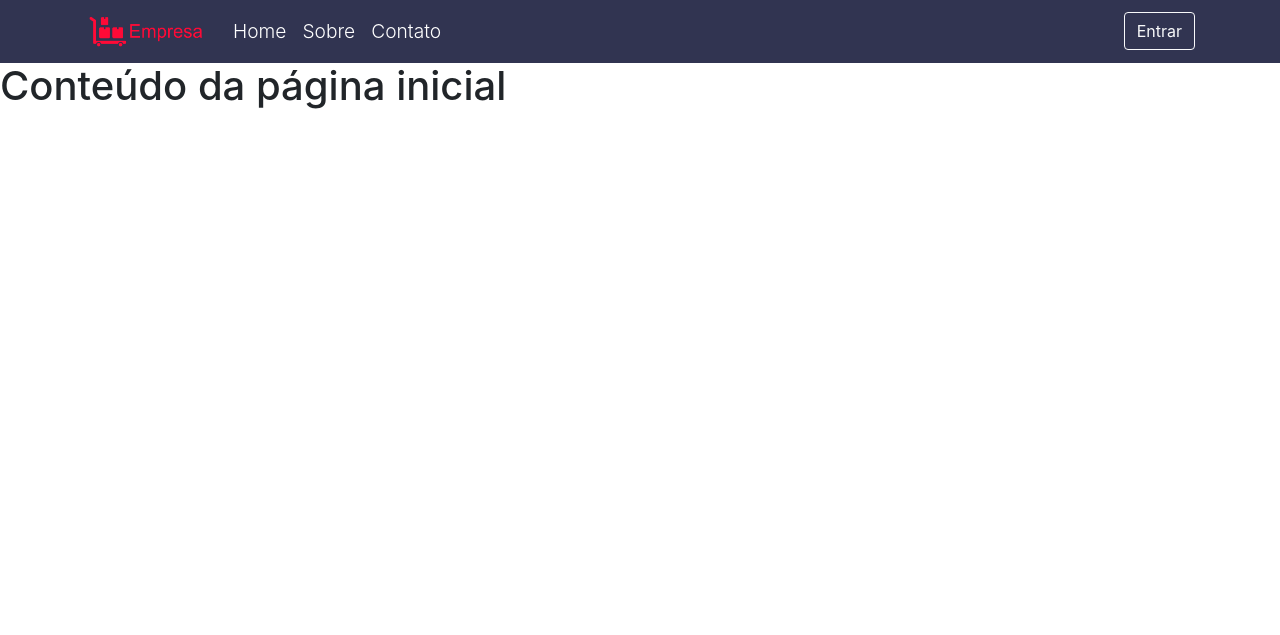
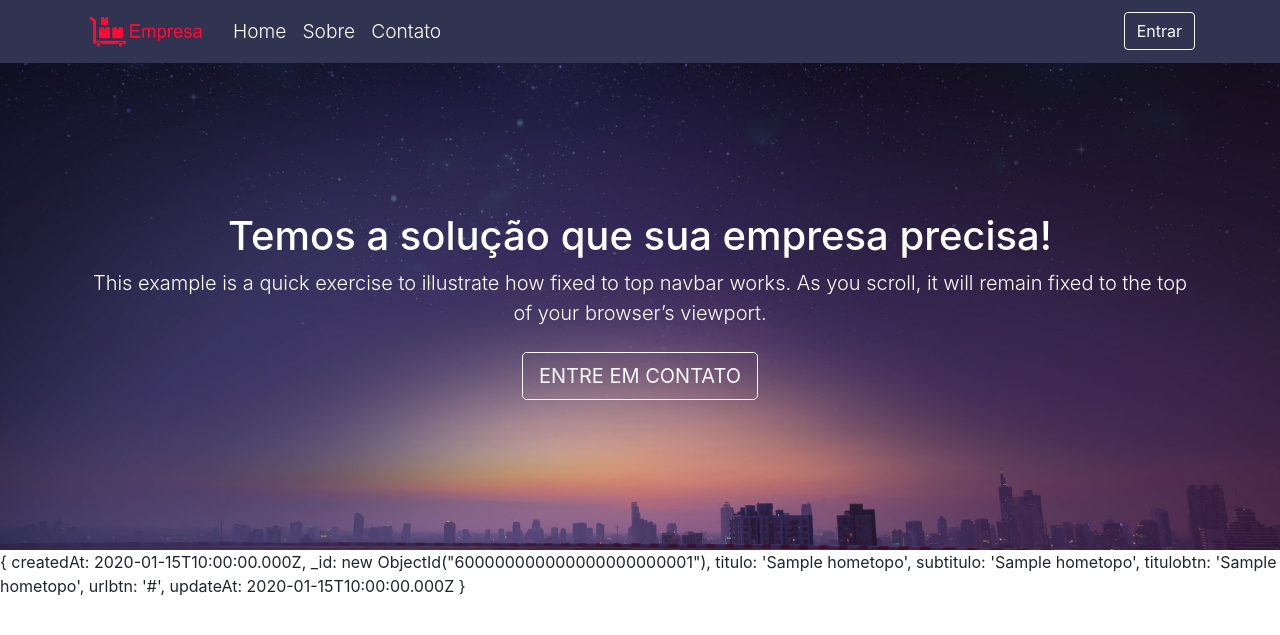
Before and after one commit to marciocamollez/site_admin, a Node server app: page /home/ in a window 1280 px wide. Shown: the top 635 px of the page. Run offline with Node 20, Linux system fonts and the light colour scheme; tables that the repository leaves empty hold one stand-in row (values such as "Sample post"); some libraries are stand-ins or nearby versions.

Commit message:
Inclusão de Modelo de Banco de Dados

```diff
--- a/app.js
+++ b/app.js
@@ -7,6 +7,7 @@ const home = require("./routes/home")
 const sobre = require("./routes/sobre")
 const contato = require("./routes/contato")
 const usuario = require("./routes/usuario")
+const add_bd = require("./routes/add_bd")
 const mongoose = require('mongoose')
 const path = require('path')
 
@@ -39,6 +40,7 @@ app.use('/home', home)
 app.use('/sobre', sobre)
 app.use('/contato', contato)
 app.use('/usuario', usuario)
+app.use('/add_bd', add_bd)
 
 //Iniciar Servidor
 const PORT = 8080
--- a/public/css/style-site.css
+++ b/public/css/style-site.css
@@ -23,7 +23,7 @@ nav ul li.menu a:hover {
 }
 
 .descr-top {
-    background-image: url("../imagens/home-top.jpg");
+    background-image: url("/images/topo_home/home-top.jpg");
     background-position: center;
     background-repeat: no-repeat;
     background-size: cover;
--- a/routes/home.js
+++ b/routes/home.js
@@ -1,10 +1,19 @@
 //Carregando os módulos
 const express = require('express')
+const mongoose = require('mongoose')
 const router = express.Router()
+require("../models/HomeTopo")
+const HomeTopo = mongoose.model('hometopos')
 
 router.get('/', (req,res) => {
+    HomeTopo.findOne({}).then((hometopo) => {
+        console.log(hometopo)
+        res.render("home/home", { hometopo: hometopo }) //pasta home, arquivo home.handlebars
+    }).catch((erro) =>{
+        res.send("Nenhum topo encontrado")
+    })
     //res.send('Página Inicial do Site')
-    res.render("home/home") //pasta home, arquivo home.handlebars
+
 })
 
 module.exports = router
--- a/views/home/home.handlebars
+++ b/views/home/home.handlebars
@@ -1 +1,9 @@
-<h1>Conteúdo da página inicial</h1>
+<div class="jumbotron descr-top">
+        <div class="container text-center">
+            <h1>Temos a solução que sua empresa precisa!</h1>
+            <p class="lead mb-4">This example is a quick exercise to illustrate how fixed to top navbar works. As you scroll, it will remain fixed to the top of your browser’s viewport.</p>
+            <a class="btn btn-lg btn-outline-light" href="#" role="button">ENTRE EM CONTATO</a>
+        </div>
+</div>
+
+{{hometopo}}
--- a/views/layouts/main.handlebars
+++ b/views/layouts/main.handlebars
@@ -11,34 +11,12 @@
     <title>Celke</title>
 </head>
 <body>
-    <nav class="navbar navbar-expand-md navbar-dark fixed-top">
-        <div class="container">
-            <!--<a class="navbar-brand" href="#">Logo</a>-->
-            <img src="/images/logo_v2.png" class="logo">
-            <button class="navbar-toggler" type="button" data-toggle="collapse" data-target="#navbarsExampleDefault" aria-controls="navbarsExampleDefault" aria-expanded="false" aria-label="Toggle navigation">
-                <span class="navbar-toggler-icon"></span>
-            </button>
+    {{>_menu}}
+    <main role="main">
+        {{{body}}}
+    </main>
 
-            <div class="collapse navbar-collapse" id="navbarsExampleDefault">
-                <ul class="navbar-nav mr-auto">
-                    <li class="nav-item menu">
-                        <a class="nav-link lead" href="index.html">Home </a>
-                    </li>
-                    <li class="nav-item menu">
-                        <a class="nav-link lead" href="sobre.html">Sobre</a>
-                    </li>
-                    <li class="nav-item menu">
-                        <a class="nav-link lead" href="contato.html">Contato</a>
-                    </li>
-                </ul>
-                <div class="form-inline my-2 my-lg-0">
-                    <button class="btn btn-outline-light my-2 my-sm-0" type="submit">Entrar</button>
-                </div>
-            </div>
-        </div>
-    </nav>
 
-    {{{body}}}
 
     <script src="https://ajax.googleapis.com/ajax/libs/jquery/3.3.1/jquery.min.js"></script>
     <script src="https://cdnjs.cloudflare.com/ajax/libs/popper.js/1.14.7/umd/popper.min.js" integrity="sha384-UO2eT0CpHqdSJQ6hJty5KVphtPhzWj9WO1clHTMGa3JDZwrnQq4sF86dIHNDz0W1" crossorigin="anonymous"></script>
--- /dev/null
+++ b/views/partials/_menu.handlebars
@@ -0,0 +1,26 @@
+<nav class="navbar navbar-expand-md navbar-dark fixed-top">
+        <div class="container">
+            <!--<a class="navbar-brand" href="#">Logo</a>-->
+            <img src="/images/logo_v2.png" class="logo">
+            <button class="navbar-toggler" type="button" data-toggle="collapse" data-target="#navbarsExampleDefault" aria-controls="navbarsExampleDefault" aria-expanded="false" aria-label="Toggle navigation">
+                <span class="navbar-toggler-icon"></span>
+            </button>
+
+            <div class="collapse navbar-collapse" id="navbarsExampleDefault">
+                <ul class="navbar-nav mr-auto">
+                    <li class="nav-item menu">
+                        <a class="nav-link lead" href="index.html">Home </a>
+                    </li>
+                    <li class="nav-item menu">
+                        <a class="nav-link lead" href="sobre.html">Sobre</a>
+                    </li>
+                    <li class="nav-item menu">
+                        <a class="nav-link lead" href="contato.html">Contato</a>
+                    </li>
+                </ul>
+                <div class="form-inline my-2 my-lg-0">
+                    <button class="btn btn-outline-light my-2 my-sm-0" type="submit">Entrar</button>
+                </div>
+            </div>
+        </div>
+    </nav>
```
Also changed, not shown: models/HomeTopo.js (added, +32 -0 lines), routes/add_bd.js (added, +21 -0 lines), public/images/topo_home/home-top.jpg (renamed from public/images/home-top.jpg).
